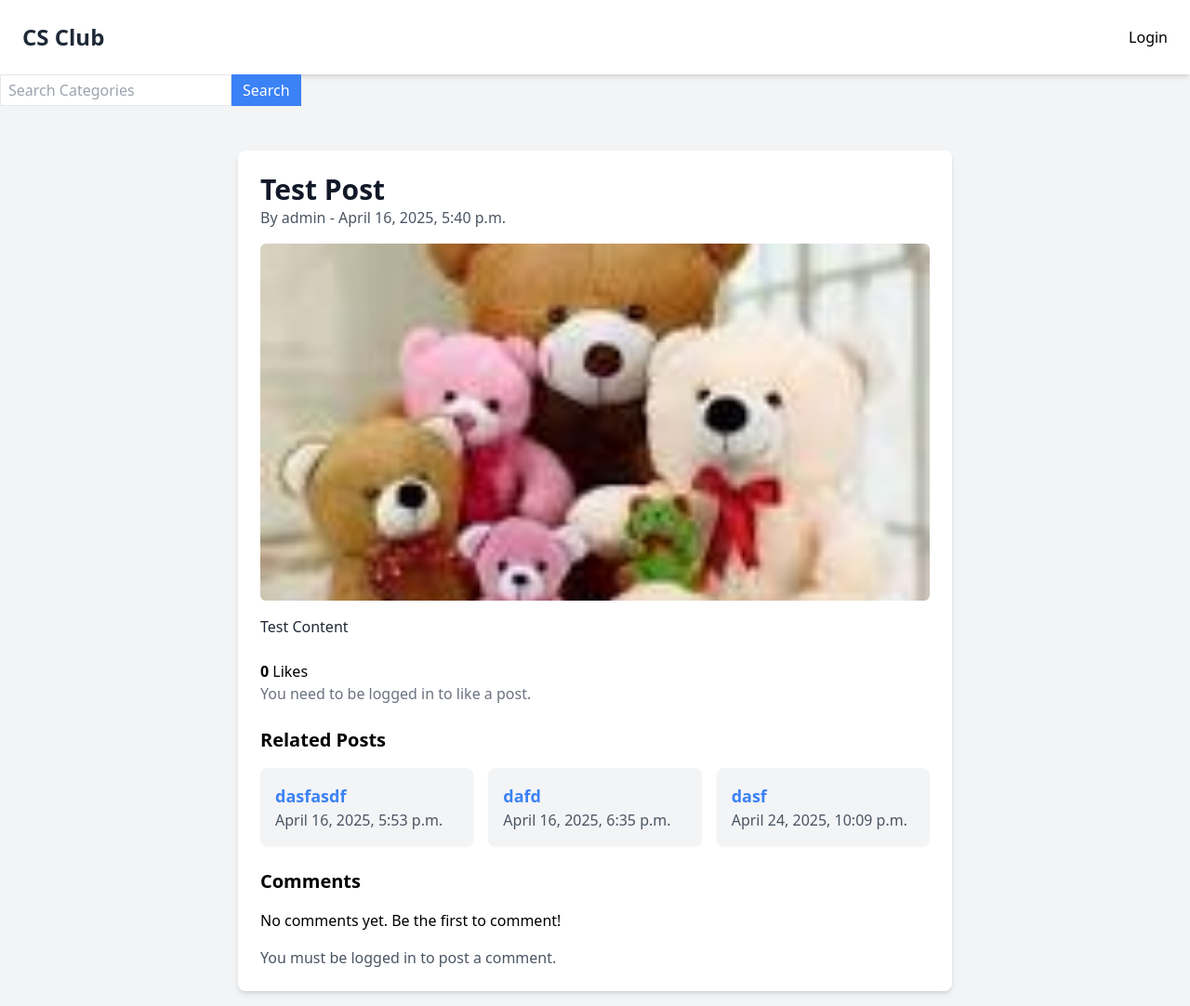
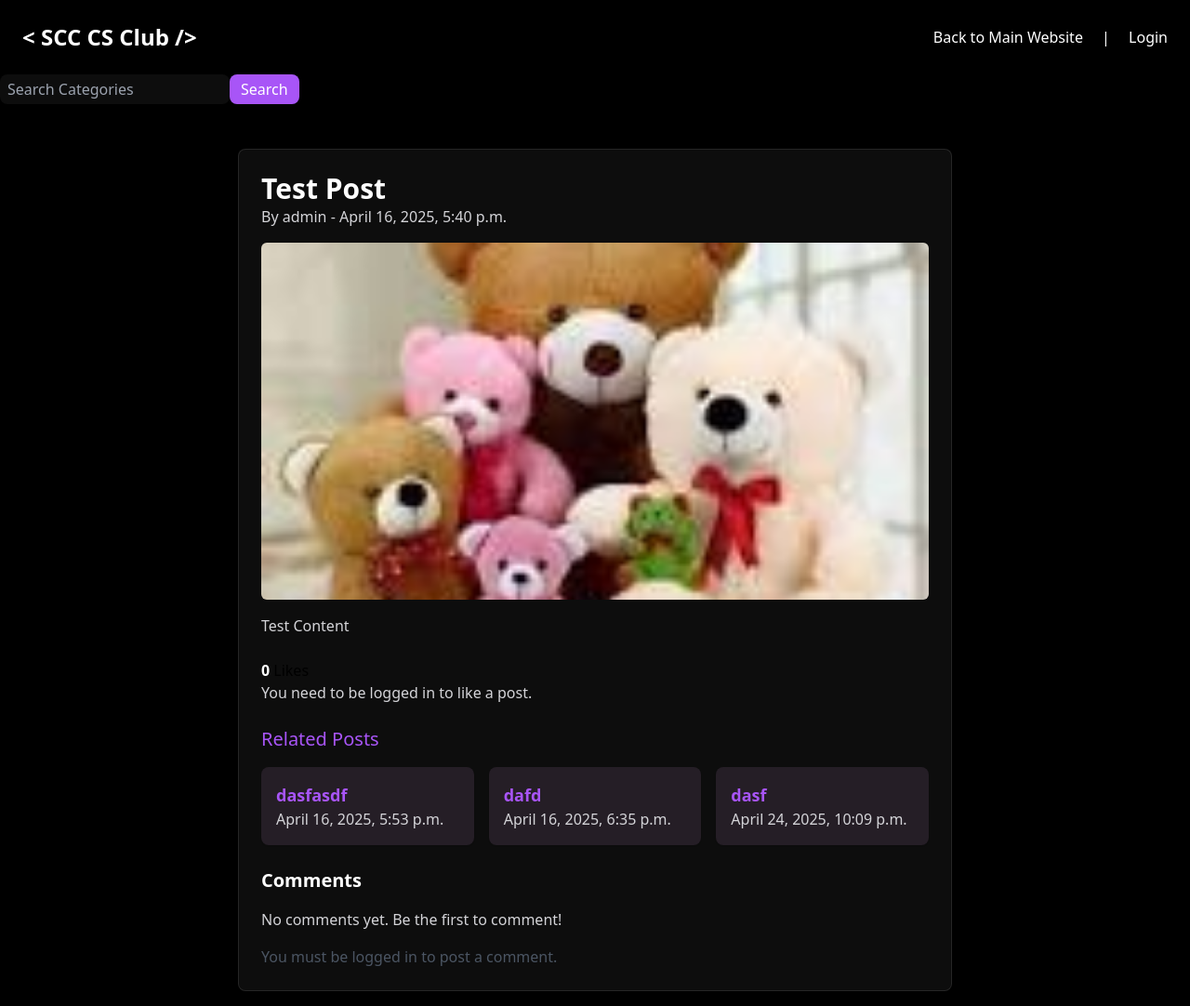
Before and after one commit to isaiahellis1234/SCC_CS_CLUB, a Django app: page /post/47/ in a window 1280 px wide. Shown: the whole page at 93% size. Run offline with Django 5.2, Linux system fonts and the light colour scheme; data comes from the database, SQL or seed files in the repository; some libraries are stand-ins or nearby versions.

Commit message:
changed a lot of the style

```diff
--- a/CS_CLUB_4/CS/blog/templates/blog/base.html
+++ b/CS_CLUB_4/CS/blog/templates/blog/base.html
@@ -3,27 +3,29 @@
 <head>
     <meta charset="UTF-8">
     <meta name="viewport" content="width=device-width, initial-scale=1.0">
-    <title>{% block title %}CS Club{% endblock %}</title>
+    <title>{% block title %}SCC CS Club - Blog{% endblock %}</title>
     <script src="https://cdn.tailwindcss.com"></script>
     {% load static %}
 </head>
-<body class="bg-gray-100">
+<body class="bg-black">
 
-    <nav class="py-6 px-6 flex justify-between items-center bg-white shadow-md">
-        <a href="/" class="text-2xl font-semibold text-gray-800">CS Club</a>
+    <nav class="py-6 px-6 flex justify-between items-center bg-black shadow-md">
+        <a href="/" class="text-2xl font-semibold text-white">< SCC CS Club /></a>
 
         <div class="space-x-4">
+            <a href="https://csclubsolano.com/blog.html" class="text-white hover:text-purple-500 transition duration-300">Back to Main Website</a>
+            <a class="text-white">|</a>
             {% if user.is_authenticated %}
-                <a href="{% url 'logout' %}">Logout</a>
+                <a href="{% url 'logout' %}" class="text-white hover:text-purple-500 transition duration-300">Logout</a>
             {% else %}
-                <a href="{% url 'login' %}">Login</a>
+                <a href="{% url 'login' %}" class="text-white hover:text-purple-500 transition duration-300">Login</a>
 {% endif %}
         </div>
     </nav>
 
     <form action="{% url 'category_search' %}" method="GET" class="flex">
-        <input type="text" name="q" placeholder="Search Categories" class="border px-2 py-1">
-        <button type="submit" class="bg-blue-500 text-white px-3 py-1">Search</button>
+        <input type="text" name="q" placeholder="Search Categories" class="border-white/10 bg-white/5 px-2 py-1 rounded-lg">
+        <button type="submit" class="bg-purple-500 text-white px-3 py-1 rounded-lg hover:bg-purple-600 transition duration-300">Search</button>
     </form>
 
     <div class="container mx-auto mt-8 p-4">
--- a/CS_CLUB_4/CS/blog/templates/blog/category_search.html
+++ b/CS_CLUB_4/CS/blog/templates/blog/category_search.html
@@ -1,7 +1,7 @@
 {% extends 'blog/base.html' %}
 
 {% block content %}
-    <h1 class="text-2xl font-bold">Search Results for "{{ query }}"</h1>
+    <h1 class="text-2xl text-white font-bold">Search Results for "{{ query }}"</h1>
 
     {% if posts %}
         <ul>
@@ -13,6 +13,6 @@
             {% endfor %}
         </ul>
     {% else %}
-        <p>No posts found in this category.</p>
+        <p class="text-white">No posts found in this category.</p>
     {% endif %}
 {% endblock %}
--- a/CS_CLUB_4/CS/blog/templates/blog/post_detail.html
+++ b/CS_CLUB_4/CS/blog/templates/blog/post_detail.html
@@ -1,9 +1,9 @@
 {% extends 'blog/base.html' %}
 
 {% block content %}
-<div class="max-w-3xl mx-auto bg-white p-6 rounded-lg shadow-md">
-    <h1 class="text-3xl font-bold text-gray-900">{{ post.title }}</h1>
-    <p class="text-gray-600">By {{ post.author.username }} - {{ post.created_at }}</p>
+<div class="max-w-3xl mx-auto bg-white/5 border border-white/10 p-6 rounded-lg shadow-md">
+    <h1 class="text-3xl font-bold text-white">{{ post.title }}</h1>
+    <p class="text-zinc-300">By {{ post.author.username }} - {{ post.created_at }}</p>
 
     <!-- Clickable Main Image -->
     {% if post.image %}
@@ -19,7 +19,7 @@
         </div>
     {% endif %}
 
-    <div class="mt-4 text-gray-800">
+    <div class="mt-4 text-zinc-300">
         {{ post.content|safe }}
     </div>
 
@@ -33,7 +33,7 @@
 
     <!-- Like Button Section -->
     <div class="mt-6">
-        <strong id="like-count">{{ post.total_likes }}</strong> Likes
+        <strong id="like-count" class="text-white">{{ post.total_likes }}</strong> Likes
 
         {% if user.is_authenticated %}
             <form method="POST" action="{% url 'post_detail' post.id %}">
@@ -52,30 +52,30 @@
                 </button>
             </form>
         {% else %}
-            <p class="text-gray-500">You need to be logged in to like a post.</p>
+            <p class="text-zinc-300">You need to be logged in to like a post.</p>
         {% endif %}
     </div>
 
     <!-- Related Posts Section -->
-    <h2 class="text-xl font-semibold mt-6">Related Posts</h2>
+    <h2 class="text-xl text-purple-500 mt-6">Related Posts</h2>
     <div class="grid grid-cols-1 md:grid-cols-2 lg:grid-cols-3 gap-4 mt-4">
         {% for related in related_posts %}
-            <div class="bg-gray-100 p-4 rounded-lg shadow-sm">
-                <h3 class="text-lg font-bold"><a href="{% url 'post_detail' related.id %}" class="text-blue-500 hover:underline">{{ related.title }}</a></h3>
-                <p class="text-gray-600">{{ related.created_at }}</p>
+            <div class="bg-fuchsia-300/10 p-4 rounded-lg shadow-sm">
+                <h3 class="text-lg font-bold"><a href="{% url 'post_detail' related.id %}" class="text-purple-500 hover:text-purple-600">{{ related.title }}</a></h3>
+                <p class="text-zinc-300">{{ related.created_at }}</p>
             </div>
         {% empty %}
-            <p>No related posts found.</p>
+            <p class="text-zinc-300">No related posts found.</p>
         {% endfor %}
     </div>
 
     <!-- Comments Section -->
-    <h2 class="text-xl font-semibold mt-6">Comments</h2>
+    <h2 class="text-xl text-white font-semibold mt-6">Comments</h2>
     <div class="mt-4">
     {% for comment in post.comments.all %}
         <div class="border-b border-gray-200 py-2 {% if comment.author == request.user %} bg-blue-100 {% endif %} p-2 rounded-md">
-            <p><strong>{{ comment.author.username }}</strong> - {{ comment.created_at }}</p>
-            <p>{{ comment.content }}</p>
+            <p class="text-zinc-300"><strong>{{ comment.author.username }}</strong> - {{ comment.created_at }}</p>
+            <p class="text-zinc-300">{{ comment.content }}</p>
             {% if request.user == post.author %}
                 <form method="POST" action="{% url 'delete_comment' comment.id %}">
                     {% csrf_token %}
@@ -84,7 +84,7 @@
             {% endif %}
         </div>
     {% empty %}
-        <p>No comments yet. Be the first to comment!</p>
+        <p class="text-zinc-300">No comments yet. Be the first to comment!</p>
     {% endfor %}
 </div>
 
```
Also changed, not shown: CS_CLUB_4/CS/blog/templates/blog/index.html (+8 -8 lines), CS_CLUB_4/CS/blog/templates/blog/login.html (+9 -9 lines), CS_CLUB_4/CS/blog/templates/blog/posts.html (+12 -12 lines).
